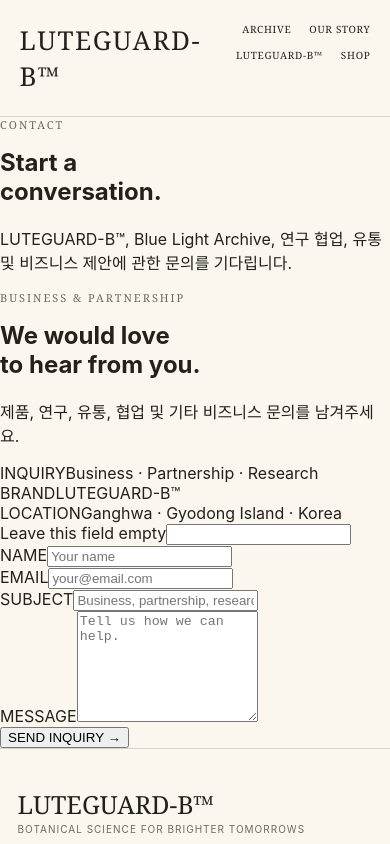
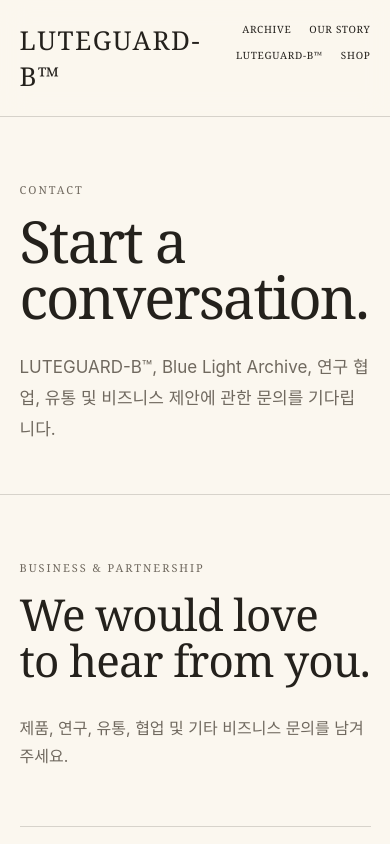
Before and after one commit to luteguardb/luteguardb-website, a Next.js app: page /contact in a window 390 px wide. Shown: the top 844 px of the page. Built offline with nearby package versions, Linux system fonts and the light colour scheme.

Commit message:
Restore previous shop and contact page styles
Restore shop styles from b4702a5 and contact form styles from 90ea049, retaining all existing shared website styles and responsive rules.

```diff
--- a/app/globals.css
+++ b/app/globals.css
@@ -309,3 +309,594 @@ h1, h2, h3 { margin-top: 0; }
   .footer-right { text-align: left; }
   .archive-frame { height: 1400px; }
 }
+/* ----------------------------------
+   SHOP
+---------------------------------- */
+
+.shop-page {
+  background: var(--paper);
+}
+
+.shop-grid {
+  padding: 70px 5vw 100px;
+  display: grid;
+  grid-template-columns: 1fr 1fr;
+  gap: 28px;
+}
+
+.shop-product {
+  border: 1px solid var(--line);
+  background: #faf6ee;
+}
+
+.shop-product-image {
+  min-height: 520px;
+
+  display: flex;
+  align-items: center;
+  justify-content: center;
+
+  background:
+    radial-gradient(
+      circle at 50% 35%,
+      #fff9ea,
+      #ead7b7 65%,
+      #d5ba8b
+    );
+}
+
+.second-product {
+  background:
+    radial-gradient(
+      circle at 50% 35%,
+      #faf7e8,
+      #ddd8bb 65%,
+      #c1ba92
+    );
+}
+
+.shop-tube {
+  width: 180px;
+  height: 350px;
+
+  border-radius: 12px 12px 25px 25px;
+
+  background:
+    linear-gradient(
+      90deg,
+      #ead8b7,
+      #fff8ea 45%,
+      #dfc596
+    );
+
+  box-shadow:
+    0 30px 60px
+    rgba(70, 45, 15, 0.2);
+
+  display: flex;
+  align-items: center;
+  justify-content: center;
+
+  text-align: center;
+}
+
+.shop-tube-label {
+  display: flex;
+  flex-direction: column;
+  gap: 15px;
+
+  font-family: Georgia, serif;
+}
+
+.shop-flower {
+  font-size: 42px;
+  color: var(--gold);
+}
+
+.shop-tube-label small {
+  font-size: 9px;
+  letter-spacing: 0.12em;
+}
+
+.shop-product-info {
+  padding: 42px;
+}
+
+.shop-product-info h2 {
+  font-family: Georgia, serif;
+  font-size: 36px;
+  font-weight: 400;
+  margin-bottom: 18px;
+}
+
+.shop-product-info p {
+  color: var(--muted);
+  line-height: 1.8;
+}
+
+.product-price {
+  margin: 28px 0;
+
+  font-family: Georgia, serif;
+  font-size: 26px;
+}
+
+.product-benefits {
+  display: flex;
+  gap: 7px;
+  flex-wrap: wrap;
+
+  margin-bottom: 30px;
+}
+
+.product-benefits span {
+  border: 1px solid var(--line);
+
+  padding: 7px 10px;
+
+  font-size: 9px;
+  letter-spacing: 0.12em;
+}
+
+.shop-button {
+  width: 100%;
+  min-height: 52px;
+
+  background: var(--ink);
+  color: white;
+
+  border: 0;
+
+  font-family: Georgia, serif;
+  letter-spacing: 0.07em;
+
+  cursor: default;
+}
+
+.shop-story {
+  padding: 90px 5vw;
+
+  border-top: 1px solid var(--line);
+
+  background: var(--cream);
+}
+
+.shop-story h2 {
+  font-family: Georgia, serif;
+
+  font-size: clamp(
+    42px,
+    5vw,
+    74px
+  );
+
+  font-weight: 400;
+  line-height: 1.05;
+
+  max-width: 750px;
+}
+
+.shop-story p {
+  color: var(--muted);
+
+  max-width: 650px;
+
+  line-height: 1.8;
+
+  margin-bottom: 30px;
+}
+
+
+/* Mobile */
+
+@media (max-width: 900px) {
+
+  .shop-grid {
+    grid-template-columns: 1fr;
+  }
+
+  .shop-product-image {
+    min-height: 400px;
+  }
+
+}
+
+/* ==================================================
+   CONTACT PAGE
+================================================== */
+
+.contact-page {
+  background: var(--paper);
+}
+
+
+/* HERO */
+
+.contact-hero {
+  padding: 90px 5vw 70px;
+
+  border-bottom: 1px solid var(--line);
+}
+
+.contact-hero h1 {
+  margin: 0 0 28px;
+
+  font-family: Georgia, "Times New Roman", serif;
+
+  font-size: clamp(
+    58px,
+    7vw,
+    108px
+  );
+
+  font-weight: 400;
+
+  line-height: 0.96;
+
+  letter-spacing: -0.035em;
+}
+
+.contact-hero p {
+  max-width: 680px;
+
+  margin: 0;
+
+  color: var(--muted);
+
+  font-size: 17px;
+
+  line-height: 1.8;
+}
+
+
+/* MAIN AREA */
+
+.contact-section {
+  display: grid;
+
+  grid-template-columns:
+    0.85fr
+    1.15fr;
+
+  gap: 90px;
+
+  padding:
+    85px
+    5vw
+    120px;
+}
+
+
+/* LEFT */
+
+.contact-intro {
+  padding-top: 10px;
+}
+
+.contact-intro h2 {
+  margin:
+    0
+    0
+    30px;
+
+  font-family: Georgia, "Times New Roman", serif;
+
+  font-size: clamp(
+    44px,
+    5vw,
+    72px
+  );
+
+  font-weight: 400;
+
+  line-height: 1.05;
+
+  letter-spacing: -0.02em;
+}
+
+.contact-intro > p {
+  max-width: 460px;
+
+  margin-bottom: 55px;
+
+  color: var(--muted);
+
+  font-size: 16px;
+
+  line-height: 1.8;
+}
+
+
+/* CONTACT DETAILS */
+
+.contact-details {
+  max-width: 470px;
+
+  border-top:
+    1px solid
+    var(--line);
+}
+
+.contact-detail {
+  display: grid;
+
+  grid-template-columns:
+    110px
+    1fr;
+
+  gap: 20px;
+
+  padding:
+    18px
+    0;
+
+  border-bottom:
+    1px solid
+    var(--line);
+
+  font-size: 13px;
+
+  line-height: 1.6;
+}
+
+.contact-detail-label {
+  font-family:
+    Georgia,
+    "Times New Roman",
+    serif;
+
+  font-size: 10px;
+
+  letter-spacing: 0.12em;
+
+  color: var(--muted);
+}
+
+
+/* FORM */
+
+.contact-form {
+  position: relative;
+
+  padding:
+    55px
+    55px
+    50px;
+
+  background:
+    var(--cream);
+
+  border:
+    1px solid
+    var(--line);
+}
+
+
+/* FORM FIELDS */
+
+.form-field {
+  margin-bottom: 32px;
+}
+
+.form-field label {
+  display: block;
+
+  margin-bottom: 10px;
+
+  font-family:
+    Georgia,
+    "Times New Roman",
+    serif;
+
+  font-size: 11px;
+
+  letter-spacing: 0.14em;
+}
+
+.form-field input,
+.form-field textarea {
+  display: block;
+
+  width: 100%;
+
+  margin: 0;
+
+  padding:
+    10px
+    0
+    15px;
+
+  border: 0;
+
+  border-bottom:
+    1px solid
+    rgba(36, 33, 28, 0.25);
+
+  border-radius: 0;
+
+  outline: none;
+
+  background: transparent;
+
+  color: var(--ink);
+
+  font-family: inherit;
+
+  font-size: 16px;
+
+  line-height: 1.6;
+
+  transition:
+    border-color
+    0.2s ease;
+}
+
+.form-field input:focus,
+.form-field textarea:focus {
+  border-bottom-color:
+    var(--gold);
+}
+
+.form-field input::placeholder,
+.form-field textarea::placeholder {
+  color:
+    rgba(36, 33, 28, 0.38);
+}
+
+.form-field textarea {
+  min-height: 160px;
+
+  resize: vertical;
+}
+
+
+/* SUBMIT */
+
+.contact-submit {
+  display: flex;
+
+  align-items: center;
+  justify-content: center;
+
+  width: 100%;
+
+  min-height: 56px;
+
+  margin-top: 8px;
+
+  border:
+    1px solid
+    var(--ink);
+
+  background:
+    var(--ink);
+
+  color: #ffffff;
+
+  font-family:
+    Georgia,
+    "Times New Roman",
+    serif;
+
+  font-size: 13px;
+
+  letter-spacing: 0.1em;
+
+  cursor: pointer;
+
+  transition:
+    background
+    0.2s ease,
+    border-color
+    0.2s ease;
+}
+
+.contact-submit:hover {
+  background:
+    var(--gold);
+
+  border-color:
+    var(--gold);
+}
+
+.contact-submit:disabled {
+  cursor: wait;
+
+  opacity: 0.55;
+}
+
+
+/* SUBMISSION STATUS */
+
+.form-status {
+  margin-top: 24px;
+
+  padding: 15px 18px;
+
+  font-size: 13px;
+
+  line-height: 1.6;
+}
+
+.form-success {
+  background:
+    rgba(94, 118, 73, 0.09);
+
+  border:
+    1px solid
+    rgba(94, 118, 73, 0.25);
+
+  color:
+    #4d633e;
+}
+
+.form-error {
+  background:
+    rgba(140, 59, 45, 0.07);
+
+  border:
+    1px solid
+    rgba(140, 59, 45, 0.22);
+
+  color:
+    #833b31;
+}
+
+
+/* NETLIFY SPAM FIELD
+   화면 밖으로 완전히 이동
+*/
+
+.netlify-honeypot {
+  position: absolute !important;
+
+  left: -10000px !important;
+  top: auto !important;
+
+  width: 1px !important;
+  height: 1px !important;
+
+  overflow: hidden !important;
+
+  opacity: 0 !important;
+
+  pointer-events: none !important;
+}
+
+
+/* MOBILE */
+
+@media (max-width: 900px) {
+
+  .contact-hero {
+    padding:
+      65px
+      5vw
+      50px;
+  }
+
+  .contact-section {
+    grid-template-columns:
+      1fr;
+
+    gap: 55px;
+
+    padding:
+      55px
+      5vw
+      80px;
+  }
+
+  .contact-form {
+    padding:
+      38px
+      26px;
+  }
+
+  .contact-detail {
+    grid-template-columns:
+      90px
+      1fr;
+  }
+
+}
```
